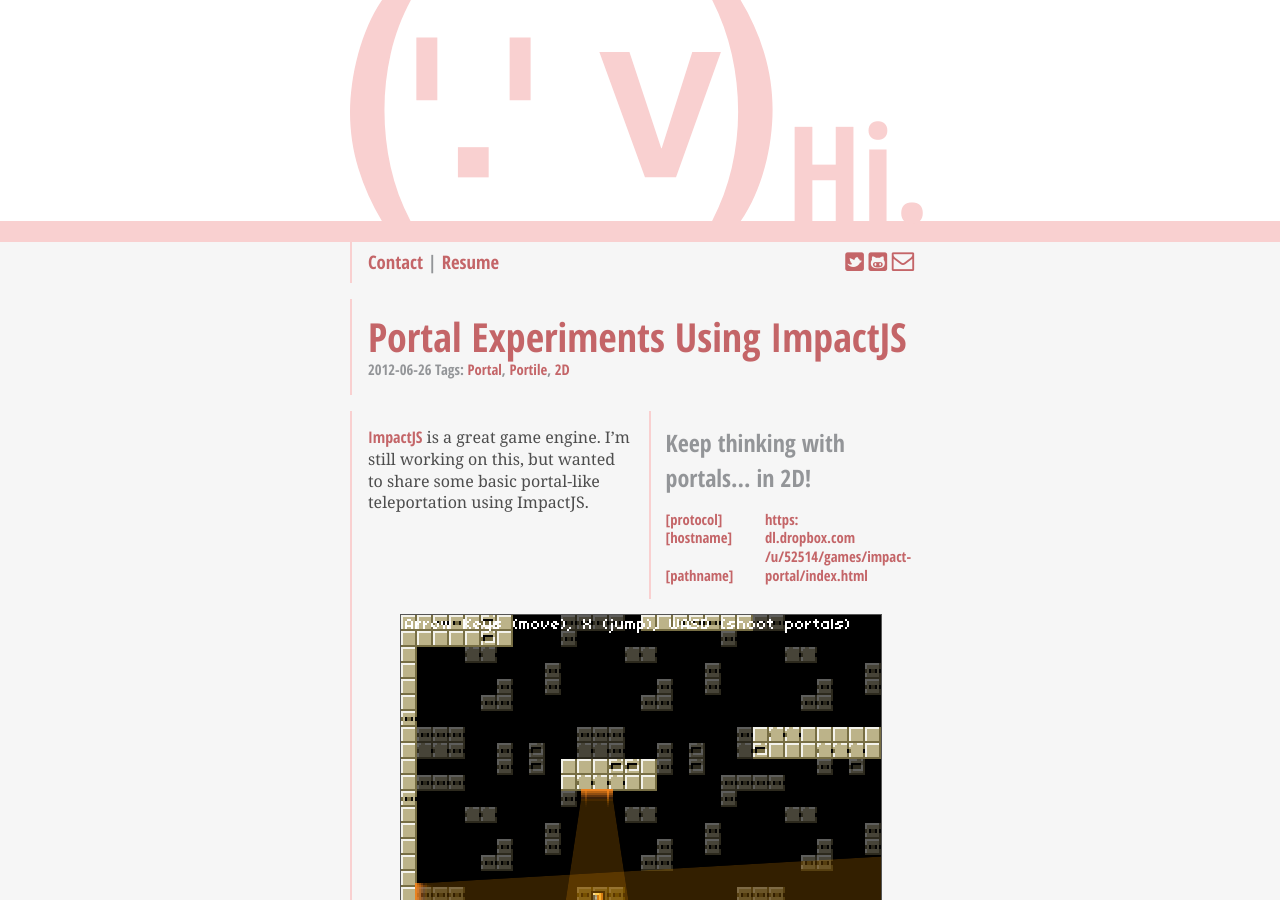
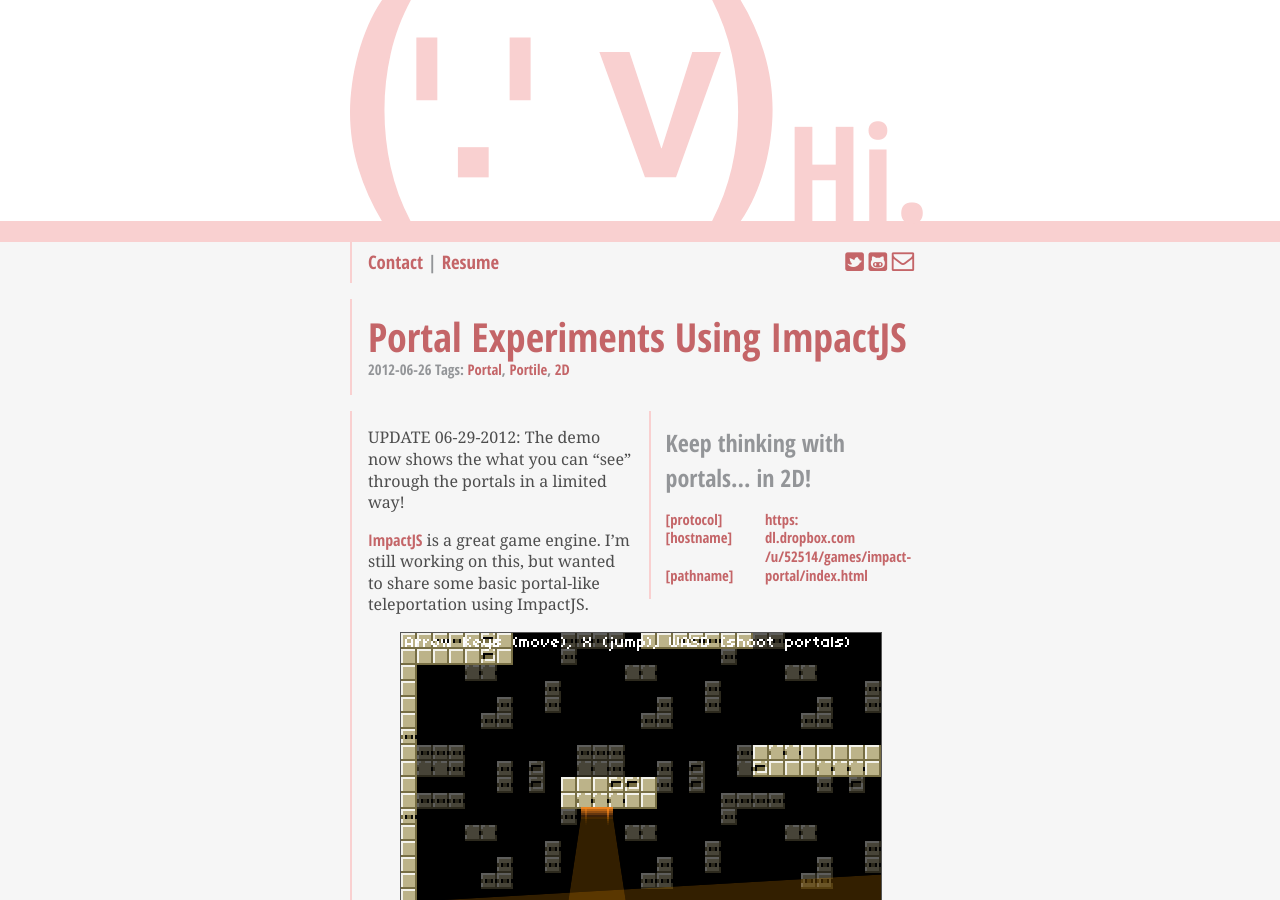
Before and after one commit to kirbysayshi/kirbysayshi.github.com, a Jekyll site: the page built from _posts/2012-06-26-portal-experiments-impactjs.md, in a window 1280 px wide and 900 px high. Built offline with Jekyll 4.4.1, drawn with Linux system fonts in a browser that asks for light colours; nearby versions of some CDN libraries.

Commit message:
portals demo update

```diff
--- a/_posts/2012-06-26-portal-experiments-impactjs.md
+++ b/_posts/2012-06-26-portal-experiments-impactjs.md
@@ -13,6 +13,8 @@
   - 2D
 
 ---
+
+UPDATE 06-29-2012: The demo now shows the what you can "see" through the portals in a limited way!
 
 [ImpactJS][] is a great game engine. I'm still working on this, but wanted to share some basic portal-like teleportation using ImpactJS.
 
```
